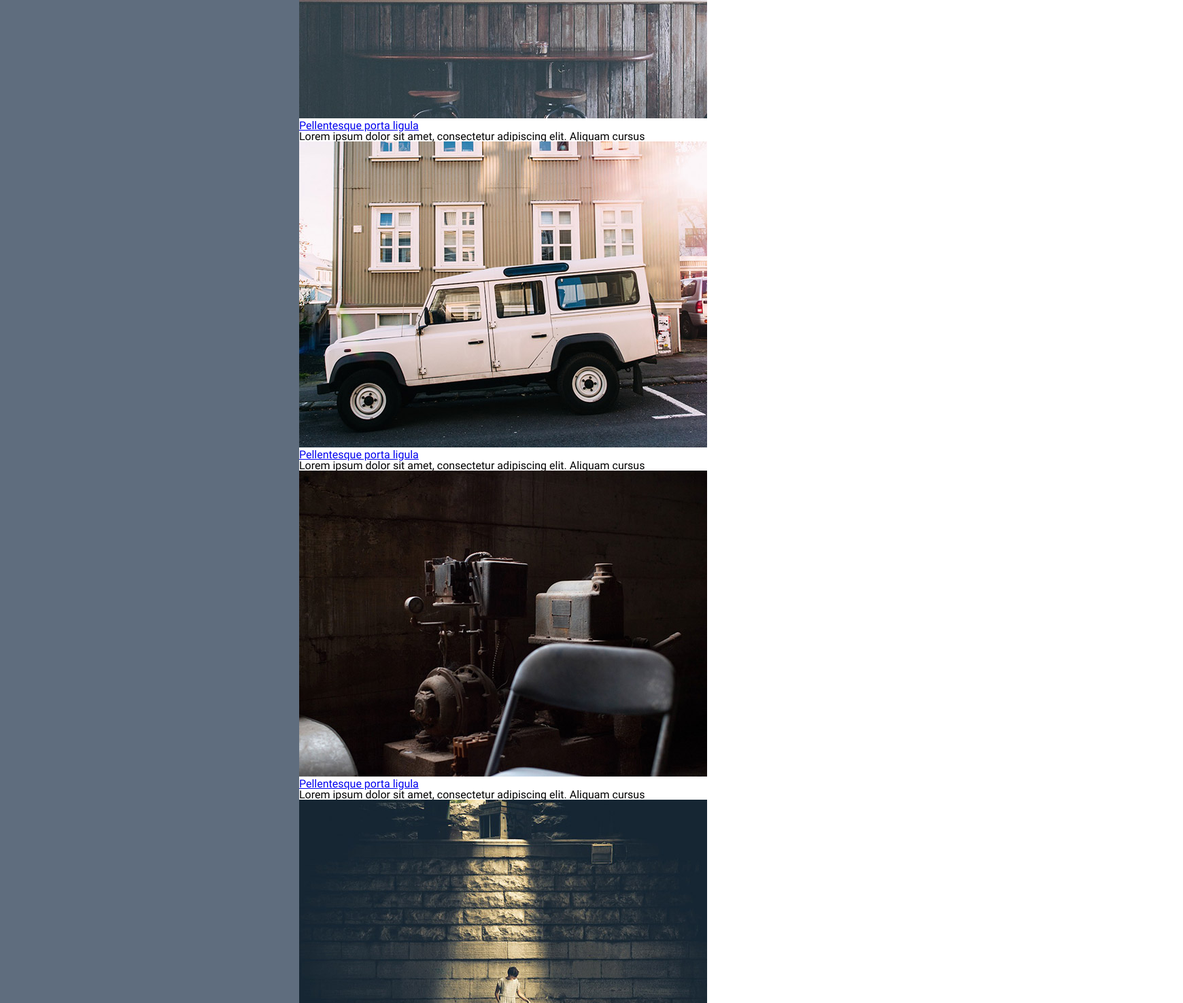
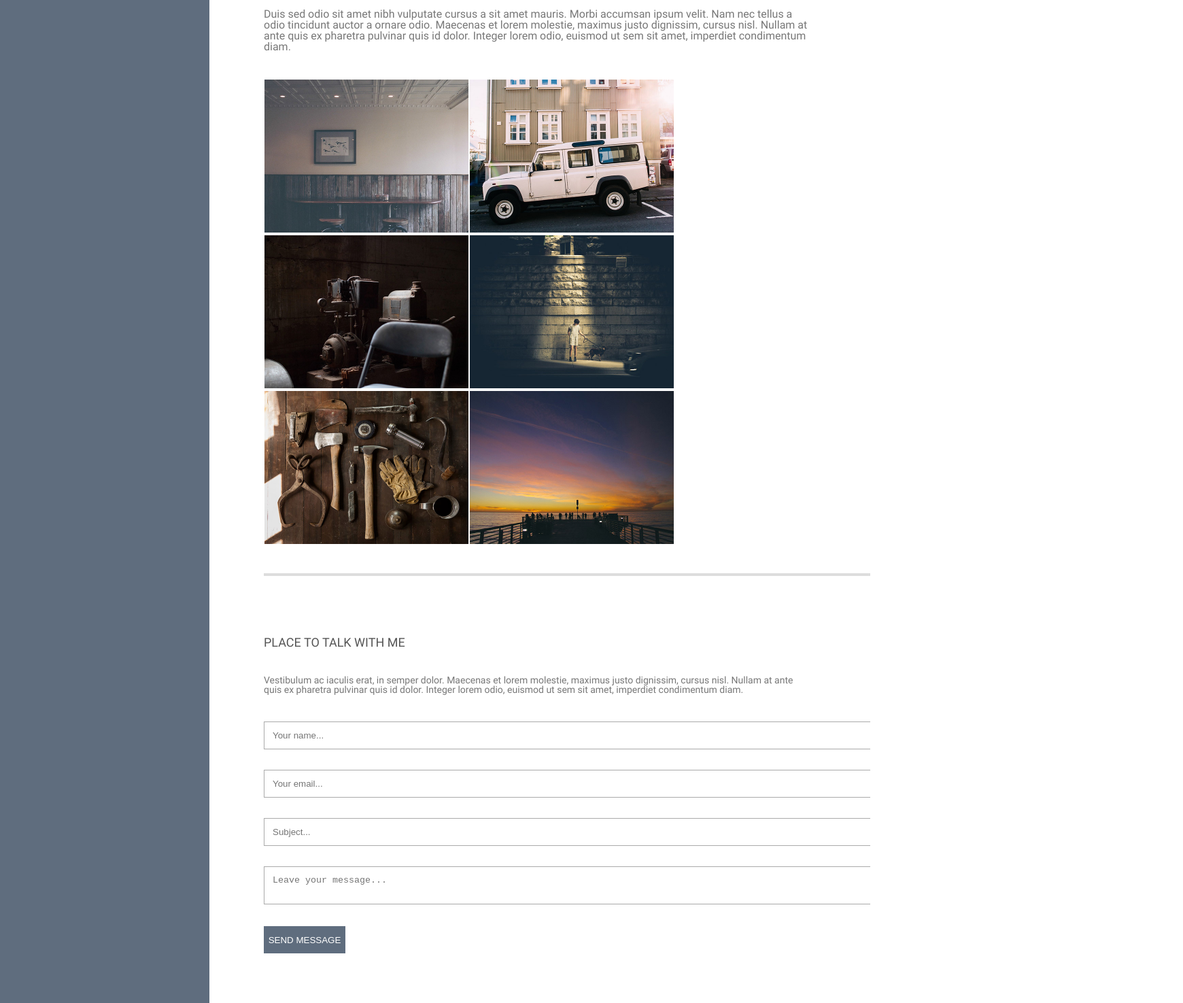
Before and after one commit to ArmGono/html-miso, a plain HTML site: page index.html in a window 1280 px wide. Shown: the part 1325-2800 px from the top of the page at 68% size, 1740 px wide, since content can reach past the window. Drawn offline with Linux system fonts and the light colour scheme.

Commit message:
Made some changes

```diff
--- a/css/styles.css
+++ b/css/styles.css
@@ -7,7 +7,9 @@ strong, b, .bold {
 }
 
 #main-content{
-  width: calc(100% - 440px);
+  width: calc(100% - 308px);
+  position: sticky;
+  overflow: hidden;
 }
 
 
@@ -17,6 +19,7 @@ strong, b, .bold {
   border-radius: 50%;
   overflow: hidden;
   border:  4px solid #fff;
+  margin-bottom: 20px;
 }
 
 img{
@@ -30,7 +33,7 @@ img{
 
 #main-side{
   background: #5f6d7e;
-  width: 440px;
+  width: 308px;
   color:  #fff;
 }
 
@@ -40,13 +43,18 @@ img{
 }
 
 #main-side-inner{
-  position: sticky;
+  display: flex;
+  position: fixed;
   top:  0;
+  margin-left: 40px;
+  margin-top: 50px;
+  flex-direction: column;
 }
 
 
 #info .name{
   font-size: 18px;
+  margin-bottom: 5px;
 }
 
 #info .description{
@@ -77,4 +85,124 @@ h1{
 #slogan{
   font-size: 22px;
   color: white;
+  width: 800px;
+
 }
+#main-menu{
+  margin-top: 80px;
+}
+#main-menu li{
+  margin-top: 30px;
+  margin-left: 20px;
+}
+#social li{
+  float: left;
+  margin-top: 100px;
+  padding-left: 10px;
+}
+#welcome{
+  padding-left: 80px;
+}
+h2{
+  font-size: 18px;
+  color: #555555;
+  margin-bottom: 40px;
+}
+.underline{
+  padding-top: 80px;
+}
+#text-content{
+  padding-left: 80px;
+}
+.content p{
+  width: 800px;
+  margin-top: 40px;
+  color: #777;
+}
+.content a{
+  text-decoration: none;
+  color: #006699;
+}
+
+#gallery p{
+  margin-bottom: 40px;
+}
+.gallery-items{
+  display: flex;
+  flex-wrap: wrap;
+  width: 100%;
+}
+.gallery-item{
+  width: 300px;
+  border: 1px solid #fff;
+  position: relative;
+  display: block;
+}
+.gallery-text{
+  position: absolute;
+  top: 0;
+  left: 0;
+  width: 100%;
+  height: 100%;
+  background-color:rgba(0, 0, 0, 0.8);
+  color: #fff;
+  text-align: center;
+  opacity: 0;
+  transition: all .3s;
+}
+.gallery-item div:hover .gallery-text{
+  opacity: 1;
+}
+.gallery-text p{
+  margin-top: 50%;
+}
+
+
+hr{
+  border: 0;
+  width: 100%;
+  height: 4px;
+  background: #dddddd;
+  margin-top: 40px;
+}
+#form p{
+  width: 800px;
+  margin-top: 40px;
+  color: #777;
+  font-size: 14px;
+}
+.contact-form {
+  margin-top: 40px;
+  display: flex;
+}
+
+.contact-form input {
+  width: 100%;
+  border: 1px solid #aaaaaa;
+  padding: 12px;
+  color: #999999;
+  margin-bottom: 30px;
+
+}
+.contact-form textarea {
+  width: 100%;
+  border: 1px solid #aaaaaa;
+  padding: 12px;
+  color: #999999;
+  margin-bottom: 30px;
+}
+.contact-form button{
+  width: 120px;
+  height: 40px;
+  background: #5f6d7e;
+  color: white;
+  text-transform: uppercase;
+  border: 0;
+}
+#copyright{
+  margin-top: auto;
+  font-size: 12px;
+  color: #5f6d7e;
+  text-align: center;
+  padding-bottom: 50px;
+}
--- a/index.html
+++ b/index.html
@@ -18,7 +18,7 @@
         </div>
         <nav id="main-menu">
           <ul>
-            <li><a href="#" >Welcome</a></li>
+            <li><a href="#">Welcome</a></li>
             <li><a href="#">About Me</a></li>
             <li><a href="#">My Gallery</a></li>
             <li><a href="#">Contact Me</a></li>
@@ -43,6 +43,7 @@
           <div id="slogan">This is a mobile friendly layout with Bootstrap v3.3.1 framework. Maecenas eu ante at nunc posuere fringilla sit amet non dolor. Proin condimentum fermentum <nunc class=""></nunc></div>
         </div>
       </section>
+    <div id="text-content">
       <section id="about" class="underline">
         <div class="container">
           <h2>Learn About Me</h2>
@@ -52,6 +53,7 @@
           </div>
         </div>
       </section>
+      <hr>
       <section id="gallery" class="underline">
         <h2>PHOTOS OF WHAT I DO</h2>
         <div class="content">
@@ -61,47 +63,43 @@
           <div class="gallery-item">
             <img src="images/gallery/1.jpg" alt="First image">
             <div class="gallery-description">
-              <a href="#">Pellentesque porta ligula</a>
-              <div class="gallery-text">Lorem ipsum dolor sit amet, consectetur adipiscing elit. Aliquam cursus</div>
+              <span class="gallery-text"><p>Lorem ipsum dolor sit amet, consectetur adipiscing elit. Aliquam cursus</p></span>
             </div>
           </div>
           <div class="gallery-item">
             <img src="images/gallery/2.jpg" alt="Second image">
             <div class="gallery-description">
-              <a href="#">Pellentesque porta ligula</a>
-              <div class="gallery-text">Lorem ipsum dolor sit amet, consectetur adipiscing elit. Aliquam cursus</div>
+              <span class="gallery-text"><p>Lorem ipsum dolor sit amet, consectetur adipiscing elit. Aliquam cursus</p></span>
             </div>
           </div>
           <div class="gallery-item">
             <img src="images/gallery/3.jpg" alt="Thrid image">
             <div class="gallery-description">
-              <a href="#">Pellentesque porta ligula</a>
-              <div class="gallery-text">Lorem ipsum dolor sit amet, consectetur adipiscing elit. Aliquam cursus</div>
+              <span class="gallery-text"><p>Lorem ipsum dolor sit amet, consectetur adipiscing elit. Aliquam cursus</p></span>
             </div>
           </div>
           <div class="gallery-item">
             <img src="images/gallery/4.jpg" alt="Fourth image">
             <div class="gallery-description">
-              <a href="#">Pellentesque porta ligula</a>
-              <div class="gallery-text">Lorem ipsum dolor sit amet, consectetur adipiscing elit. Aliquam cursus</div>
+              <span class="gallery-text"><p>Lorem ipsum dolor sit amet, consectetur adipiscing elit. Aliquam cursus</p></span>
             </div>
           </div>
           <div class="gallery-item">
             <img src="images/gallery/5.jpg" alt="Fivet image">
             <div class="gallery-description">
-              <a href="#">Pellentesque porta ligula</a>
-              <div class="gallery-text">Lorem ipsum dolor sit amet, consectetur adipiscing elit. Aliquam cursus</div>
+              <span class="gallery-text"><p>Lorem ipsum dolor sit amet, consectetur adipiscing elit. Aliquam cursus</p></span>
+              </span>
             </div>
           </div>
           <div class="gallery-item">
             <img src="images/gallery/6.jpg" alt="Sixt image">
             <div class="gallery-description">
-              <a href="#">Pellentesque porta ligula</a>
-              <div class="gallery-text">Lorem ipsum dolor sit amet, consectetur adipiscing elit. Aliquam cursus</div>
+              <span class="gallery-text"><p>Lorem ipsum dolor sit amet, consectetur adipiscing elit. Aliquam cursus</p></span>
             </div>
           </div>
         </div>
       </section>
+      <hr>
       <section id="form" class="underline">
         <h2>PLACE TO TALK WITH ME</h2>
         <div class="content">
@@ -113,10 +111,11 @@
             <input type="text" name="email" placeholder="Your email...">
             <input type="text" name="subject" placeholder="Subject...">
             <textarea name="message" placeholder="Leave your message..."></textarea>
-            <input type="submit" value="Send message">
+            <button type="submit"> Send message</button>
           </form>
         </div>
       </section>
+    </div>
       <section id="copyright" class="underline">
         <div>Copyright © 2021 RevWeb.am</div>
       </section>
```
